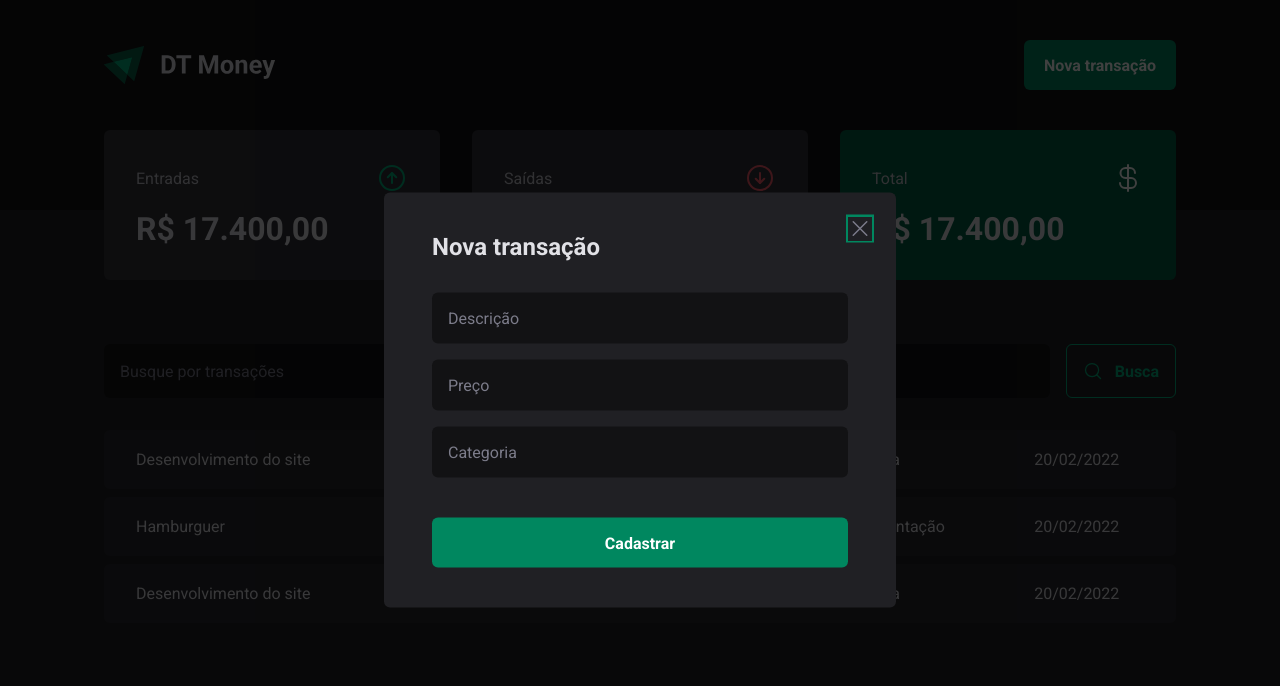
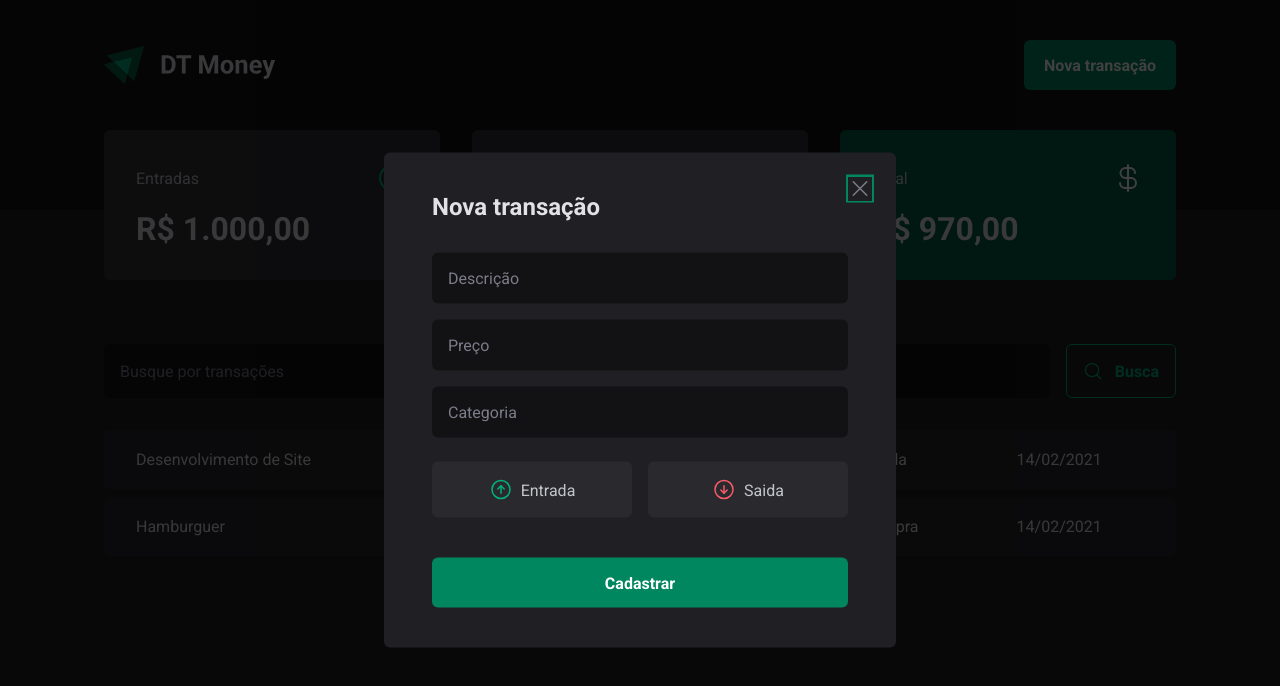
Before and after one commit to Gabrielhsb/dt-money, a React (Vite) app: page / in a window 1280 px wide. Both pictures are taken after a click on the button "Nova transação". Shown: the top 686 px of the page. Built offline with nearby package versions, Linux system fonts and the light colour scheme; data requests are answered from the project's data file.

Commit message:
adicionado hookform

```diff
--- /dev/null
+++ b/server.json
@@ -0,0 +1,23 @@
+{
+    "transactions": [
+        {
+            "id": 1,
+            "description": "Desenvolvimento de Site",
+            "type": "income",
+            "category": "Venda",
+            "price": 1000,
+            "createdAt": "2021-02-14T10:00:00.000Z"
+        },
+
+        {
+            "id": 2,
+            "description": "Hamburguer",
+            "type": "outcome",
+            "category": "Compra",
+            "price": 30,
+            "createdAt": "2021-02-14T10:00:00.000Z"
+
+        }
+
+    ]
+}
--- a/src/App.tsx
+++ b/src/App.tsx
@@ -2,13 +2,16 @@
 import { defaultTheme } from "./styles/themes/default";
 import { GlobalStyles } from "./styles/global";
 import { Transactions } from "./pages/Transactions";
+import { TransactionProvider } from "./contexts/TrasactionsContext";
 
 
 export function App() {
   return (
     <ThemeProvider theme={defaultTheme}>
       <GlobalStyles />
-      <Transactions />
+      <TransactionProvider>
+        <Transactions />
+      </TransactionProvider>
     </ThemeProvider>
   )
 }
--- a/src/components/NewTrasactionModal/index.tsx
+++ b/src/components/NewTrasactionModal/index.tsx
@@ -1,21 +1,54 @@
 import * as Dialog from "@radix-ui/react-dialog";
-import { CloseButton, Content, Overlay } from "./styles";
-import { X } from "phosphor-react";
+import { CloseButton, Content, Overlay, TransactionType, TransactionTypeButton } from "./styles";
+import { ArrowCircleDown, ArrowCircleUp, X } from "phosphor-react";
+import * as z from 'zod'
+import { useForm } from "react-hook-form";
+import { zodResolver } from "@hookform/resolvers/zod";
 
+const newTransactionFormSchema = z.object({
+    description: z.string(),
+    price: z.number(),
+    category: z.string(),
+    type: z.enum(['income', 'outcome'])
+})
+
+type NewTransactionFormInputs = z.infer<typeof newTransactionFormSchema>
 
 export function NewTransactionModal() {
+    const { register, handleSubmit, reset, formState: { isSubmitting } } = useForm<NewTransactionFormInputs>({
+        resolver: zodResolver(newTransactionFormSchema),
+        defaultValues: {
+            type: 'income'
+
+        }
+    })
+
+    async function handleCreateNewTransaction(data: NewTransactionFormInputs) {
+       console.log(data)
+        reset()
+    }
     return (
         <Dialog.Portal >
             <Overlay>
                 <Content>
                     <Dialog.Title>Nova transação</Dialog.Title>
                     <CloseButton > <X size={24} /> </CloseButton>
-                    <form action="">
-                        <input type="text" placeholder="Descrição" required/>
-                        <input type="number" placeholder="Preço" required/>
-                        <input type="number" placeholder="Categoria" required/>
+                    <form action="" onSubmit={handleSubmit(handleCreateNewTransaction)}>
+                        <input type="text" placeholder="Descrição" required {...register('description')}/>
+                        <input type="number" placeholder="Preço" required {...register('price', {valueAsNumber: true})}/>
+                        <input type="number" placeholder="Categoria" required {...register('category')}/>
 
-                        <button type="submit">
+                        <TransactionType>
+                            <TransactionTypeButton variant="income" value="income">
+                                <ArrowCircleUp size={24} />
+                                Entrada
+                            </TransactionTypeButton>
+                            <TransactionTypeButton variant="outcome" value="outcome">
+                                <ArrowCircleDown size={24} />
+                                Saida
+                            </TransactionTypeButton>
+                        </TransactionType>
+                        <button type="submit" disabled={isSubmitting}>
                             Cadastrar
                         </button>
                     </form>
--- a/src/components/NewTrasactionModal/styles.ts
+++ b/src/components/NewTrasactionModal/styles.ts
@@ -1,6 +1,6 @@
 import * as Dialog from "@radix-ui/react-dialog";
 import { styled } from "styled-components";
-
+import * as RadioGroup from '@radix-ui/react-radio-group';
 export const Overlay = styled(Dialog.Overlay)`
     position: fixed;
     width: 100vw;
@@ -78,3 +78,49 @@
         color: ${(props) => props.theme["gray-300"]};
     }
 `;
+
+
+export const TransactionType = styled(RadioGroup.Root)`
+    display: grid;
+    grid-template-columns: repeat(2, 1fr);
+    gap: 1rem;
+    margin-top: 0.5rem;
+`
+
+interface TransactionTypeButtonProps {
+    variant: 'income' | 'outcome'
+}
+export const TransactionTypeButton = styled(RadioGroup.Item)<TransactionTypeButtonProps>`
+    background: ${(props) => props.theme["gray-700"]};
+    padding: 1rem;
+    display: flex;
+    align-items: center;
+    justify-content: center;
+    gap: 0.5rem;
+    border: 0;
+    border-radius: 6px;
+    color: ${(props) => props.theme["gray-300"]};
+
+    svg {
+        color: ${(props) => props.variant === 'income' ? props.theme['green-300'] : props.theme['red-300']};
+    }
+
+    &[data-state="unchecked"]:hover {
+        transition: background-color 0.2s;
+        background: ${(props) => props.theme["gray-600"]};
+        color: ${(props) => props.theme["gray-300"]};
+        svg {
+            color: ${(props) => props.theme["gray-300"]};
+        }
+    }
+    &[data-state="checked"] {
+        color: ${(props) => props.theme.white};
+        background: ${(props) => props.variant === 'income' ? props.theme['green-500'] : props.theme['red-500']};
+
+        svg {
+            color: ${(props) => props.theme.white};
+        }
+    }
+
+
+`
--- a/src/components/summary/index.tsx
+++ b/src/components/summary/index.tsx
@@ -1,9 +1,11 @@
 import { ArrowCircleDown, ArrowCircleUp, CurrencyDollar } from "phosphor-react";
 import { SummaryCard, SummaryContainer } from "./styles";
+import { priceFormatter } from "../../utils/formatter";
+import { useSummary } from "../../hooks/useSummary";
 
 
 export function Summary(){
-
+    const summary = useSummary()
     return (
         <div>
             <SummaryContainer >
@@ -13,7 +15,7 @@
                         <ArrowCircleUp size={32} color="#00b37e"/>
                     </header>
 
-                    <strong>R$ 17.400,00</strong>
+                    <strong>{priceFormatter.format(summary.income)}</strong>
                 </SummaryCard>
 
                 <SummaryCard>
@@ -22,7 +24,7 @@
                         <ArrowCircleDown size={32} color="#f75a68"/>
                     </header>
 
-                    <strong>R$ 17.400,00</strong>
+                    <strong>{priceFormatter.format(summary.outcome)}</strong>
                 </SummaryCard>
 
                 <SummaryCard variant="green">
@@ -31,7 +33,7 @@
                         <CurrencyDollar size={32} color="#fff"/>
                     </header>
 
-                    <strong>R$ 17.400,00</strong>
+                    <strong>{priceFormatter.format(summary.total)}</strong>
                 </SummaryCard>
             </SummaryContainer>
         </div>
--- /dev/null
+++ b/src/contexts/TrasactionsContext.tsx
@@ -0,0 +1,40 @@
+import { createContext, useEffect, useState } from "react";
+
+
+interface Transaction {
+    id: number
+    description: string
+    type: 'income' | 'outcome'
+    price: number
+    category: string
+    createdAt: string
+}
+
+interface TransactionsContextType {
+    transactions: Transaction[]
+}
+
+export const TransactionsContext = createContext({} as TransactionsContextType)
+
+interface TransactionProviderProps {
+    children: React.ReactNode
+}
+export function TransactionProvider({ children }: TransactionProviderProps) {
+    const [transactions, setTransactions] = useState<Transaction[]>([])
+    async function fetchTransactions() {
+        const response = await fetch('http://localhost:3333/transactions')
+        const data = await response.json();
+        console.log(data);
+        setTransactions(data)
+    }
+
+    useEffect(() => {
+        fetchTransactions()
+    }, [])
+
+    return (
+        <TransactionsContext.Provider value={{ transactions }}>
+            {children}
+        </TransactionsContext.Provider>
+    )
+}
--- /dev/null
+++ b/src/hooks/useSummary.ts
@@ -0,0 +1,20 @@
+import { useContext } from "react"
+import { TransactionsContext } from "../contexts/TrasactionsContext"
+
+
+export function useSummary() {
+    const { transactions } = useContext(TransactionsContext)
+
+    const summary = transactions.reduce((acc, transaction) => {
+        if(transaction.type === 'income') {
+            acc.income += transaction.price
+            acc.total += transaction.price
+        }else {
+            acc.outcome += transaction.price
+            acc.total -= transaction.price
+        }
+    return acc
+}, {income: 0, outcome: 0, total: 0})
+
+return summary
+}
--- a/src/pages/Transactions/components/SearchForm.tsx
+++ b/src/pages/Transactions/components/SearchForm.tsx
@@ -1,17 +1,37 @@
 import { MagnifyingGlass } from "phosphor-react";
 import { SearchFormContainer } from "./styles";
+import { useForm } from "react-hook-form";
+import * as z from 'zod'
+import { zodResolver } from "@hookform/resolvers/zod";
 
 
+const searchFormSchema = z.object({
+    query: z.string()
+})
+
+
+type SearchFormInputs = z.infer<typeof searchFormSchema>
 
 export function SearchForm() {
+
+    const {register, handleSubmit, formState: {isSubmitting} } = useForm<SearchFormInputs>( {
+        resolver: zodResolver(searchFormSchema)
+    })
+
+    async function handleSearchTransactions(data: any) {
+        await new Promise(resolve => setTimeout(resolve, 2000))
+        console.log(data)
+    }
     return (
 
-        <SearchFormContainer>
+        <SearchFormContainer onSubmit={handleSubmit(handleSearchTransactions)}>
             <input
                 type="text"
                 placeholder="Busque por transações"
+                {...register('query')}
+
             />
-            <button type="submit"> <MagnifyingGlass size={20}/>Busca</button>
+            <button type="submit" disabled={isSubmitting}> <MagnifyingGlass size={20}/>Busca</button>
         </SearchFormContainer>
     )
 }
--- a/src/pages/Transactions/components/styles.ts
+++ b/src/pages/Transactions/components/styles.ts
@@ -40,7 +40,7 @@
         cursor: pointer;
 
 
-        &:hover {
+        &:not(:disabled):hover {
             background: ${(props) => props.theme["green-500"]};
             border-color: ${(props) => props.theme["green-500"]};
             color: ${(props) => props.theme.white};
@@ -49,6 +49,7 @@
 
         &:disabled {
             opacity: 0.6;
+            cursor: not-allowed;
         }
 
     }
--- a/src/pages/Transactions/index.tsx
+++ b/src/pages/Transactions/index.tsx
@@ -1,11 +1,14 @@
+
+import { useContext } from "react";
 import { Header } from "../../components/Header";
 import { Summary } from "../../components/summary";
+import { TransactionsContext } from "../../contexts/TrasactionsContext";
 import { SearchForm } from "./components/SearchForm";
 import { PrinceHighlight, TransactionContainer, TransactionTable } from "./styles";
-
+import { dateFormatter, priceFormatter } from "../../utils/formatter";
 
 export function Transactions() {
-
+    const { transactions } = useContext(TransactionsContext)
     return (
         <div>
             <Header/>
@@ -15,25 +18,21 @@
             <SearchForm/>
             <TransactionTable>
                 <tbody>
-                    <tr>
-                        <td width="50%">Desenvolvimento do site</td>
-                        <td> <PrinceHighlight variant="income">R$ 12.000,00</PrinceHighlight></td>
-                        <td>Venda</td>
-                        <td>20/02/2022</td>
-                    </tr>
-                    <tr>
-                        <td width="50%">Hamburguer</td>
-                        <td><PrinceHighlight variant="outcome"> - R$59,00 </PrinceHighlight></td>
-                        <td>Alimentação</td>
-                        <td>20/02/2022</td>
-                    </tr>
-                    <tr>
-                        <td width="50%">Desenvolvimento do site</td>
-                        <td>R$ 12.000,00</td>
-                        <td>Venda</td>
-                        <td>20/02/2022</td>
-
-                    </tr>
+                    {transactions.map(transaction => {
+                        return (
+                            <tr key={transaction.id}>
+                                <td width="50%">{transaction.description}</td>
+                                <td>
+                                    <PrinceHighlight variant={transaction.type}>
+                                        {transaction.type === 'outcome' && '- '}
+                                        {priceFormatter.format(transaction.price)}
+                                    </PrinceHighlight>
+                                </td>
+                                <td>{transaction.category}</td>
+                                <td>{dateFormatter.format(new Date(transaction.createdAt))}</td>
+                            </tr>
+                        )
+                    })}
                 </tbody>
             </TransactionTable>
             </TransactionContainer>
--- /dev/null
+++ b/src/utils/formatter.ts
@@ -0,0 +1,7 @@
+export const dateFormatter = new Intl.DateTimeFormat('pt-BR')
+
+export const priceFormatter = new Intl.NumberFormat('pt-BR', {
+    style: 'currency',
+    currency: 'BRL',
+    minimumFractionDigits: 2
+})
```
Also changed, not shown: package.json (+8 -2 lines), 1 other file (tests, documents, lock files or other folders).
